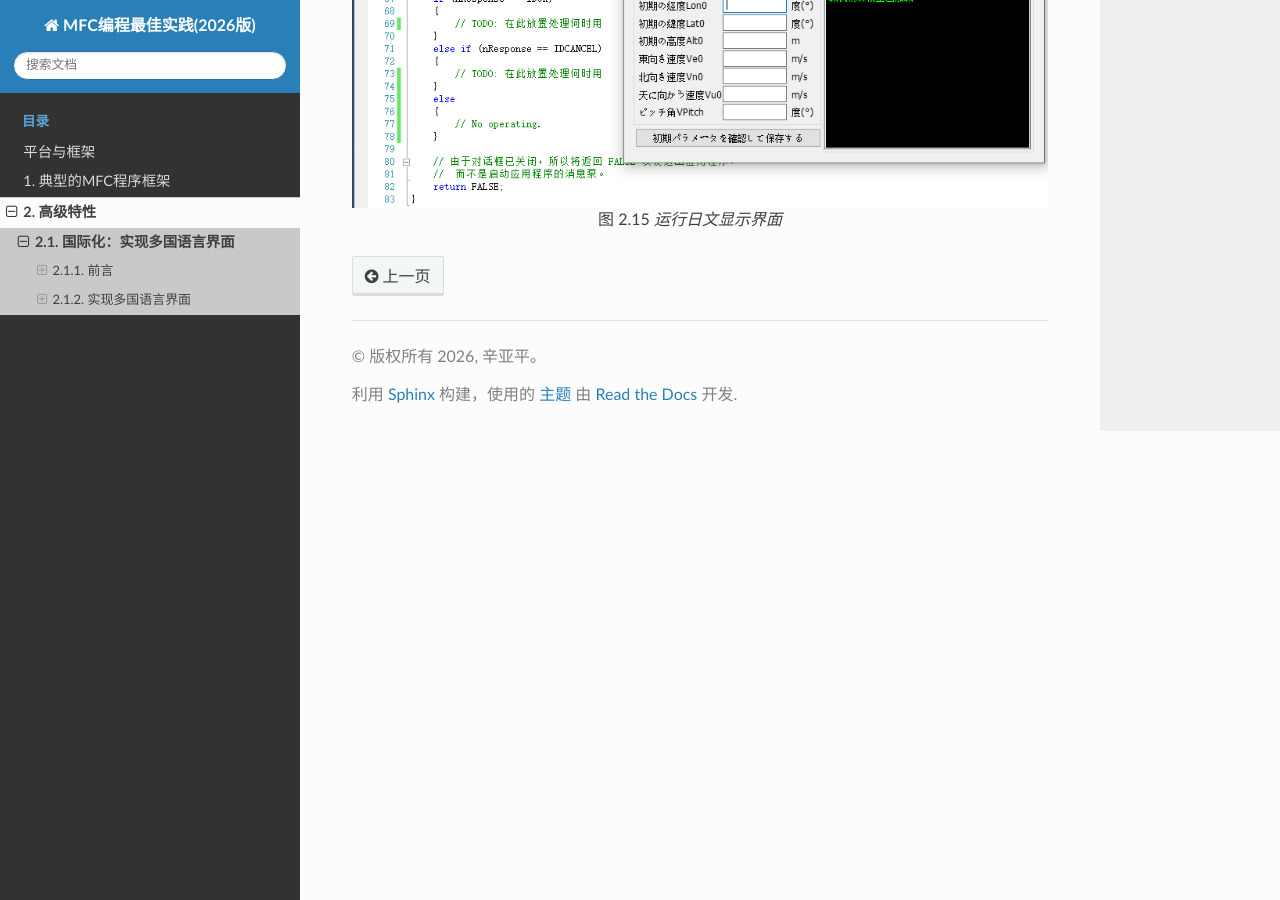
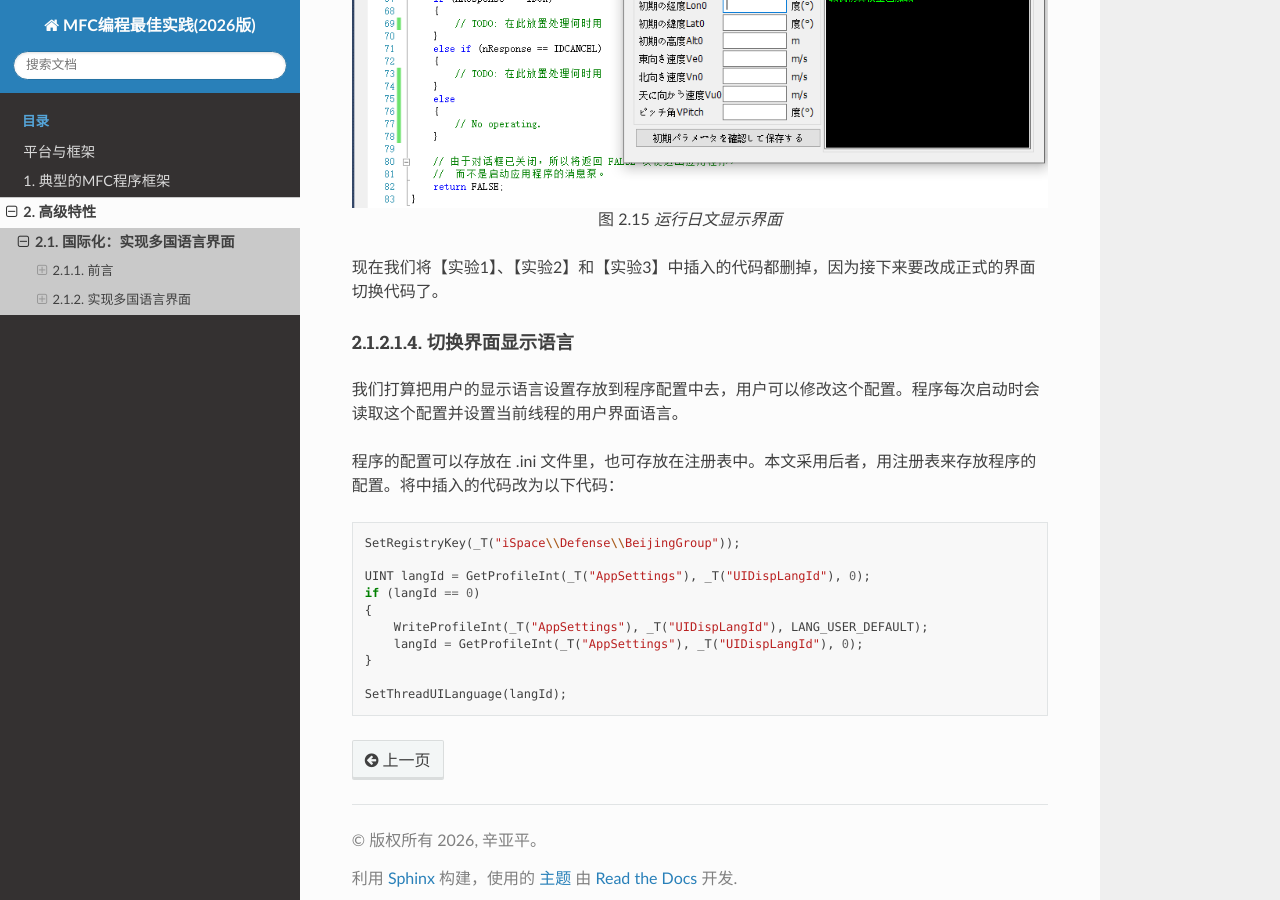
Before and after one commit to yapingxin/MFCBP2026, a Sphinx documentation site: the page built from docs/advanced-features/mfc_multilingual.rst, in a window 1280 px wide and 900 px high, scrolled down 9583 px. Built offline with Sphinx 7.4.7 and the Read the Docs theme 3.1.0, drawn with Linux system fonts in a browser that asks for light colours.

Commit message:
SetRegistryKey

```diff
--- a/docs/advanced-features/mfc_multilingual.rst
+++ b/docs/advanced-features/mfc_multilingual.rst
@@ -271,3 +271,25 @@ LANGID 这种数据类型，实际上就是 uint16_t。如何给出我们期望
     :align: center
 
     运行日文显示界面
+
+现在我们将【实验1】、【实验2】和【实验3】中插入的代码都删掉，因为接下来要改成正式的界面切换代码了。
+
+切换界面显示语言
+^^^^^^^^^^^^^^^^^^^^
+
+我们打算把用户的显示语言设置存放到程序配置中去，用户可以修改这个配置。程序每次启动时会读取这个配置并设置当前线程的用户界面语言。
+
+程序的配置可以存放在 .ini 文件里，也可存放在注册表中。本文采用后者，用注册表来存放程序的配置。将中插入的代码改为以下代码：
+
+.. code-block:: c++
+
+    SetRegistryKey(_T("iSpace\\Defense\\BeijingGroup"));
+
+    UINT langId = GetProfileInt(_T("AppSettings"), _T("UIDispLangId"), 0);
+    if (langId == 0)
+    {
+        WriteProfileInt(_T("AppSettings"), _T("UIDispLangId"), LANG_USER_DEFAULT);
+        langId = GetProfileInt(_T("AppSettings"), _T("UIDispLangId"), 0);
+    }
+
+    SetThreadUILanguage(langId);
```
